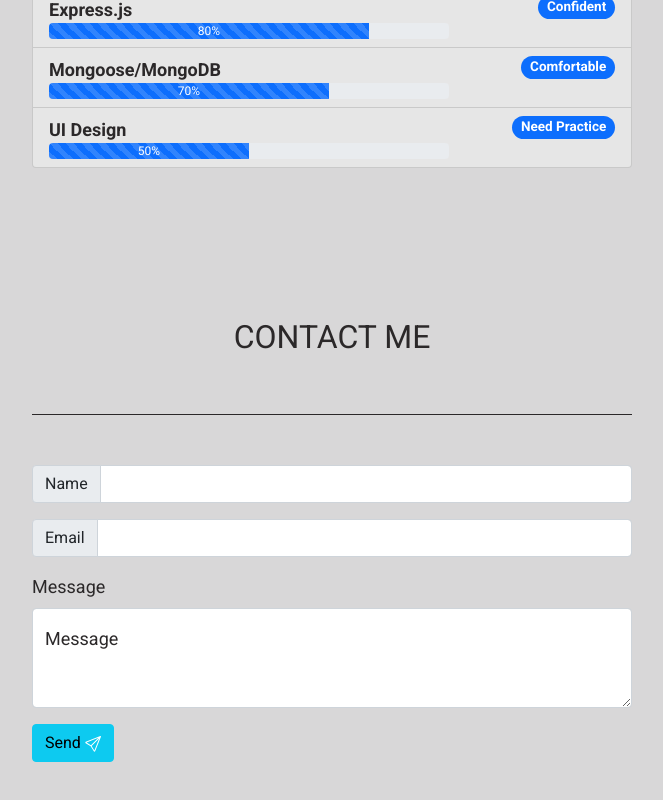
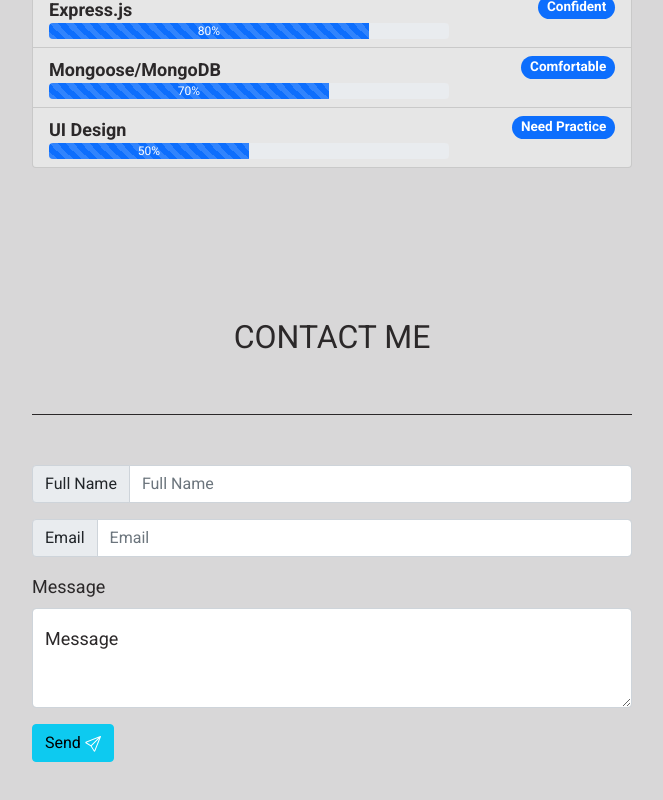
Before and after one commit to MarsVolta4366/portfolio-pro, a React (Create React App) app: page / in a window 1280 px wide. Shown: the part 3921-4721 px from the top of the page, without its empty margins (308-971 px from the left). Built offline with nearby package versions, Linux system fonts and the light colour scheme.

Commit message:
Fixed nav so links aren't active after click

```diff
--- a/src/App.js
+++ b/src/App.js
@@ -1,4 +1,5 @@
 // Reference portfolio https://coryhughart.com/ http://findmatthew.com/
+// Set up routes and links then try this video https://www.youtube.com/watch?v=rD6662y-eWc
 import './App.css';
 import About from './Components/About/About';
 import ContactMe from './Components/ContactMe/ContactMe';
@@ -9,6 +10,7 @@ import Projects from './Components/Projects/Projects';
 import Skills from './Components/Skills/Skills';
 
 function App() {
+
   return (
     <div className="app">
       <NavBar />
@@ -26,6 +28,7 @@ function App() {
       <ContactMe />
     </div>
   );
+
 }
 
 export default App;
--- a/src/Components/ContactMe/ContactMe.js
+++ b/src/Components/ContactMe/ContactMe.js
@@ -41,12 +41,12 @@ export default function ContactMe() {
             <div className="myContent">
                 <Form action="" onSubmit={sendEmail}>
                     <InputGroup className="mb-3">
-                        <InputGroup.Text>Name</InputGroup.Text>
-                        <FormControl name="fullName" aria-label="First name" />
+                        <InputGroup.Text>Full Name</InputGroup.Text>
+                        <FormControl name="fullName" required placeholder="Full Name" aria-label="First name" />
                     </InputGroup>
                     <InputGroup className="mb-3">
                         <InputGroup.Text>Email</InputGroup.Text>
-                        <FormControl name="email" aria-label="Email" />
+                        <FormControl name="email" required placeholder="Email" aria-label="Email" />
                     </InputGroup>
                     <Form.Group className="mb-3">
                         <Form.Label>Message</Form.Label>
@@ -56,6 +56,7 @@ export default function ContactMe() {
                                 placeholder="Type your message here"
                                 style={{ height: '100px' }}
                                 name="message"
+                                required
                             />
                         </FloatingLabel>
                     </Form.Group>
--- a/src/Components/NavBar/NavBar.css
+++ b/src/Components/NavBar/NavBar.css
@@ -11,7 +11,7 @@
 }
 
 .nav-top-link:hover {
-    color: #2b2829 !important;
+    color: #2b2829;
 }
 
 .nav-heading {
--- a/src/Components/NavBar/NavBar.js
+++ b/src/Components/NavBar/NavBar.js
@@ -10,11 +10,11 @@ export default function NavBar() {
                 <Navbar.Toggle aria-controls="basic-navbar-nav" />
                 <Navbar.Collapse id="basic-navbar-nav">
                     <Nav className="me-auto">
-                        <Nav.Link href="#home" className="nav-top-link">HOME</Nav.Link>
-                        <Nav.Link href="#education" className="nav-top-link">EDUCATION</Nav.Link>
-                        <Nav.Link href="#projects" className="nav-top-link">PROJECTS</Nav.Link>
-                        <Nav.Link href="#skills" className="nav-top-link">SKILLS</Nav.Link>
-                        <Nav.Link href="#contactMe" className="nav-top-link">CONTACT ME</Nav.Link>
+                        <Nav.Link href="#home" active={false} className="nav-top-link">HOME</Nav.Link>
+                        <Nav.Link href="#education" active={false} className="nav-top-link">EDUCATION</Nav.Link>
+                        <Nav.Link href="#projects" active={false} className="nav-top-link">PROJECTS</Nav.Link>
+                        <Nav.Link href="#skills" active={false} className="nav-top-link">SKILLS</Nav.Link>
+                        <Nav.Link href="#contactMe" active={false} className="nav-top-link">CONTACT ME</Nav.Link>
                     </Nav>
                 </Navbar.Collapse>
                 <Navbar.Collapse className="justify-content-end">
```
